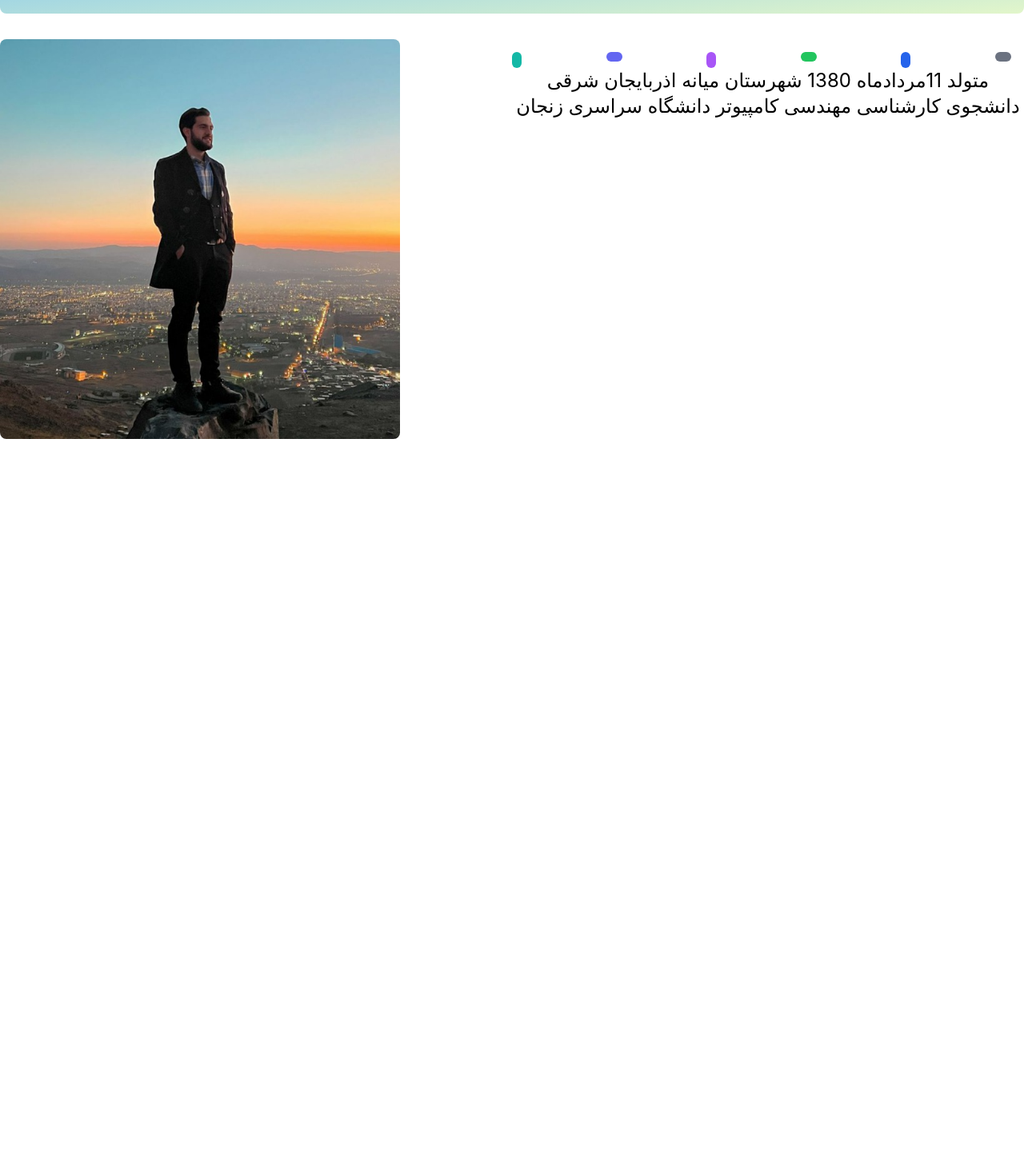
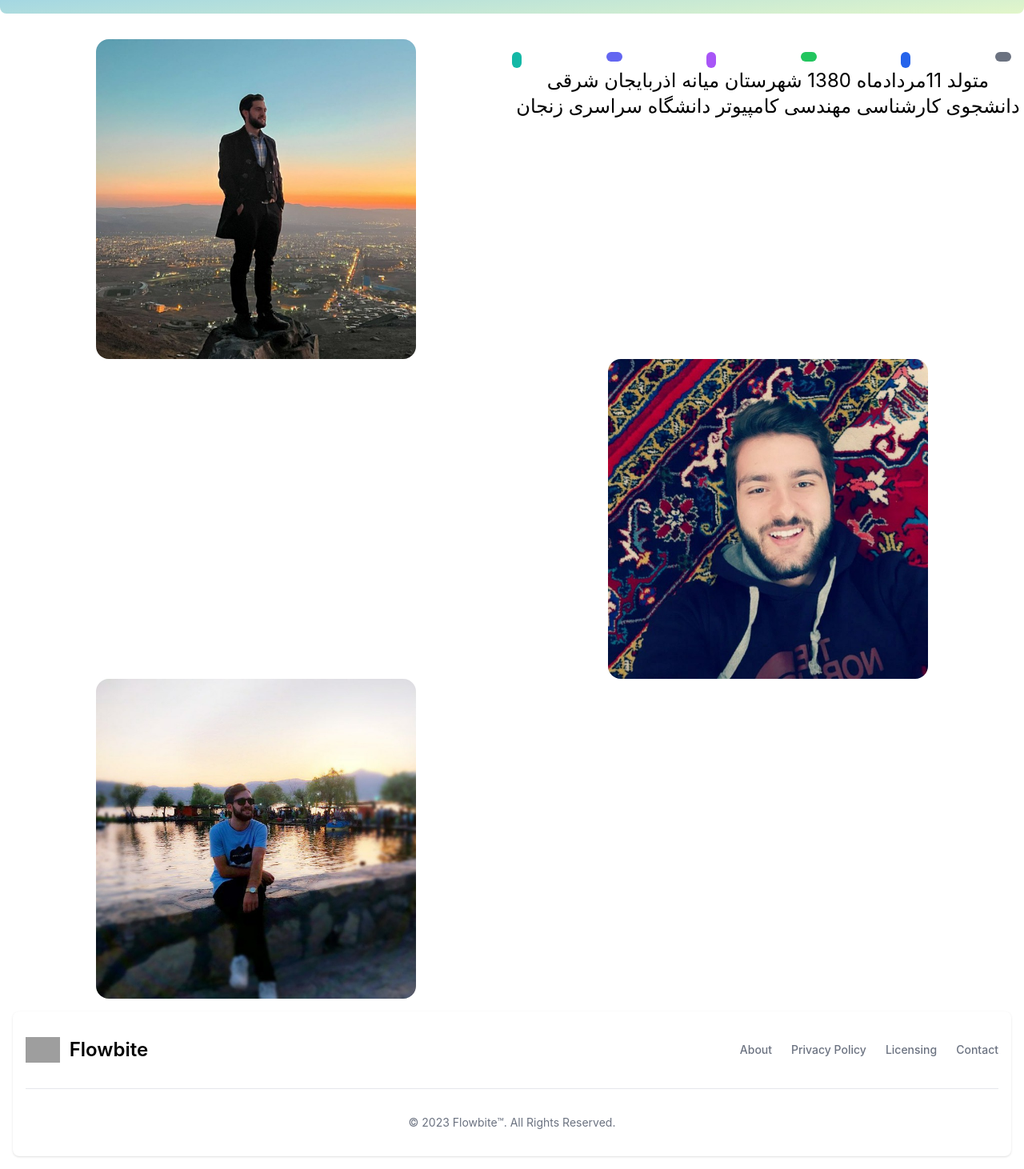
Before and after one commit to itsmahdigh/personal, a React (Create React App) app: page / in a window 1280 px wide. Shown: the part 863-2325 px from the top of the page at 80% size. Before the commit the page ends 1412 px from the top, so only its background shows below. Built offline with nearby package versions, Linux system fonts and the light colour scheme; grey boxes are pictures that could not be loaded.

Commit message:
1402-05-12/4

```diff
--- /dev/null
+++ b/src/Footer/Footer.jsx
@@ -0,0 +1,35 @@
+function footer(){
+
+    return<>
+
+
+<footer class="bg-white rounded-lg shadow dark:bg-gray-900 m-4">
+    <div class="w-full max-w-screen-xl mx-auto p-4 md:py-8">
+        <div class="sm:flex sm:items-center sm:justify-between">
+            <a href="https://flowbite.com/" class="flex items-center mb-4 sm:mb-0">
+                <img src="https://flowbite.com/docs/images/logo.svg" class="h-8 mr-3" alt="Flowbite Logo" />
+                <span class="self-center text-2xl font-semibold whitespace-nowrap dark:text-white">Flowbite</span>
+            </a>
+            <ul class="flex flex-wrap items-center mb-6 text-sm font-medium text-gray-500 sm:mb-0 dark:text-gray-400">
+                <li>
+                    <a href="#" class="mr-4 hover:underline md:mr-6 ">About</a>
+                </li>
+                <li>
+                    <a href="#" class="mr-4 hover:underline md:mr-6">Privacy Policy</a>
+                </li>
+                <li>
+                    <a href="#" class="mr-4 hover:underline md:mr-6 ">Licensing</a>
+                </li>
+                <li>
+                    <a href="#" class="hover:underline">Contact</a>
+                </li>
+            </ul>
+        </div>
+        <hr class="my-6 border-gray-200 sm:mx-auto dark:border-gray-700 lg:my-8" />
+        <span class="block text-sm text-gray-500 sm:text-center dark:text-gray-400">© 2023 <a href="https://flowbite.com/" class="hover:underline">Flowbite™</a>. All Rights Reserved.</span>
+    </div>
+</footer>
+
+
+    </>
+}export default footer;
--- a/src/Pages/landingPage.jsx
+++ b/src/Pages/landingPage.jsx
@@ -2,12 +2,14 @@ import Navbar from "../navBar/Navbar";
 import SectionOne from "../firstPageComponent/sectionOne";
 import SocialMedia from "../firstPageComponent/socialMedia";
 import AboutMe from "../firstPageComponent/aboutMe";
+import Footer from "../Footer/Footer";
 function landingPage(){
     return<>
    <Navbar />
    <SectionOne />
    <SocialMedia />
    <AboutMe />
+   <Footer/>
     </>
 }
 export default landingPage;
--- a/src/firstPageComponent/aboutMe.jsx
+++ b/src/firstPageComponent/aboutMe.jsx
@@ -1,10 +1,12 @@
 import Pic from '../photo_2023-08-03_11-22-36.jpg'
+import Img from '../photo_2023-08-03_11-22-44.jpg'
+import Picture from '../photo_2023-08-03_11-22-50.jpg'
 function aboutMe() {
 
     return <>
-        <div className="container mx-auto rounded-lg lg:h-[500px] md:h-[400px] sm:h-[300px]  mt-8 grid grid-cols-2">
-            <div className="title ">
-                <img src={Pic} alt="" className='lg:h-[500px] md:h-[400px] sm:h-[300px] rounded-lg' />
+        <div className="container mx-auto    mt-8 grid grid-cols-2">
+            <div className="title flex justify-center">
+                <img src={Pic} alt="" className='lg:h-[400px] md:h-[300px] sm:h-[200px] rounded-2xl ' />
             </div>
             <div>
                 <div className='flex  justify-between  mt-4 mr-4' dir='rtl'>
@@ -14,11 +16,42 @@ function aboutMe() {
                     <span class="flex w-3 h-5 hover:w-5 bg-purple-500 rounded-full"></span>
                     <span class="flex w-5 h-3 hover:h-5 bg-indigo-500 rounded-full"></span>
                     <span class="flex w-3 h-5 hover:w-5 bg-teal-500 rounded-full"></span>
+                </div >
+                <div className='flex justify-center text-center text-2xl items-center'>
+                    <span className=''>   متولد 11مردادماه 1380 شهرستان میانه اذربایجان شرقی <br />
+                        دانشجوی کارشناسی مهندسی کامپیوتر دانشگاه سراسری زنجان </span>
                 </div>
-                <span className='flex justify-center text-center text-2xl items-center'>   متولد 11مردادماه 1380 شهرستان میانه اذربایجان شرقی <br />دانشجوی کارشناسی مهندسی کامپیوتر دانشگاه سراسری زنجان </span>
+            </div>
+        </div>
+        {/* <div className='container mx-auto flex  justify-between  mt-4 mr-4' dir='rtl'>
+            <span class="flex w-5 h-3 hover:h-5 animation-bounce bg-gray-500 rounded-full"></span>
+            <span class="flex w-3 h-5 hover:w-5 bg-blue-600 rounded-full"></span>
+            <span class="flex w-5 h-3 hover:h-5 bg-green-500 rounded-full"></span>
+            <span class="flex w-3 h-5 hover:w-5 bg-purple-500 rounded-full"></span>
+            <span class="flex w-5 h-3 hover:h-5 bg-indigo-500 rounded-full"></span>
+            <span class="flex w-3 h-5 hover:w-5 bg-teal-500 rounded-full"></span>
+        </div > */}
+        <div className='grid grid-cols-2 container mx-auto'>
+
+            <div>
+
+            </div>
+            <div className='flex justify-center'>
+                <img src={Img} alt="" className='lg:h-[400px] md:h-[300px] sm:h-[200px] rounded-2xl ' />
+
             </div>
         </div>
 
+        <div className='grid grid-cols-2 container mx-auto mb-4'>
+
+            <div className='flex justify-center'>
+                <img src={Picture} alt="" className='lg:h-[400px] md:h-[300px] sm:h-[200px] rounded-2xl ' />
+            </div>
+            <div >
+
+
+            </div>
+        </div>
     </>
 }
 export default aboutMe;
```
Lines whose indentation alone changed are shown as unchanged.
